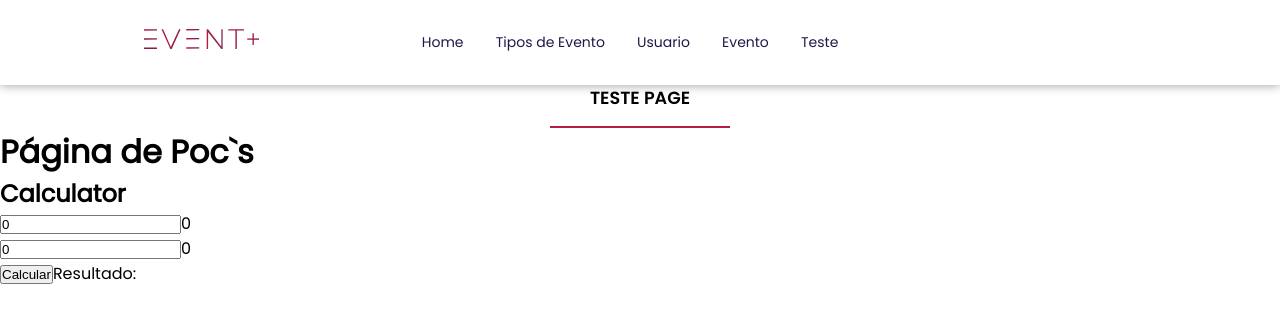
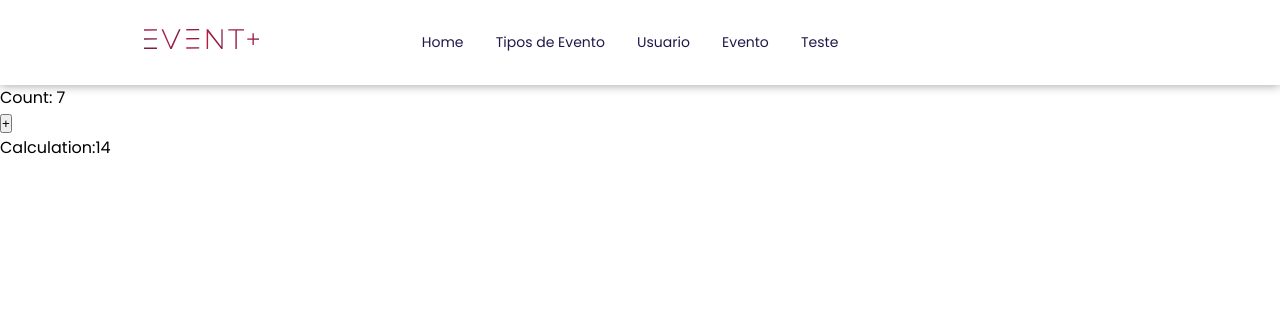
Before and after one commit to gabrielvictor0/react, a React (Create React App) app in the folder eventplus/: page /testes in a window 1280 px wide. Shown: the top 322 px of the page. Built offline with nearby package versions, Linux system fonts and the light colour scheme.

Commit message:
terminando a página home e puxando dados da api EventPlus

```diff
--- a/eventplus/package.json
+++ b/eventplus/package.json
@@ -6,6 +6,7 @@
     "@testing-library/jest-dom": "^5.17.0",
     "@testing-library/react": "^13.4.0",
     "@testing-library/user-event": "^13.5.0",
+    "axios": "^1.6.1",
     "react": "^18.2.0",
     "react-dom": "^18.2.0",
     "react-router-dom": "^6.17.0",
--- a/eventplus/src/components/NextEvent/NextEvent.css
+++ b/eventplus/src/components/NextEvent/NextEvent.css
@@ -25,6 +25,7 @@
     border: 1px solid var(--color-blue-red);
     border-radius: 5px;
     overflow: auto;
+    overflow-y: hidden;
 }
 
 .event-card__title {
--- a/eventplus/src/pages/HomePage/HomePage.css
+++ b/eventplus/src/pages/HomePage/HomePage.css
@@ -17,6 +17,6 @@
       flex-direction: row;
       flex-wrap: wrap;
       margin: 50px 0;
-      border: 1px red solid;
+      /* border: 1px red solid; */
     }
   }
--- a/eventplus/src/pages/HomePage/HomePage.jsx
+++ b/eventplus/src/pages/HomePage/HomePage.jsx
@@ -1,4 +1,4 @@
-import React from 'react';
+import React, {useEffect, useState} from 'react';
 import './HomePage.css'
 import Banner from '../../components/Banner/Banner'
 import MainContent from '../../components/Main/MainContent';
@@ -8,9 +8,28 @@ import Footer from '../../components/Footer/Footer'
 import Title from '../../components/Title/Title'
 import NextEvent from '../../components/NextEvent/NextEvent';
 import Container from '../../components/Container/Container';
+import axios from "axios";
 
 
 const HomePage = () => {
+
+    const [nextEvents, setNextEvents] = useState([]);//dados mokcdados
+    const urlLocal = 'http://localhost:5000/api'
+    //roda somente na inicialização do componente
+    useEffect( () => {
+        async function getNextEvents() {
+            try {
+                const promise = await axios.get(`${urlLocal}/Evento/ListarProximos`);
+                const dados = await promise.data;
+
+                setNextEvents(dados);//atualiza o state
+            } catch (error) {
+                alert("Deu ruim na api")
+            }
+        }
+        getNextEvents(); //roda a função
+    }, []);
+
     return (
        <div>
            <MainContent>
@@ -20,14 +39,23 @@ const HomePage = () => {
                         <Title titleText={"Proximos Eventos"}/>
 
                         <div className='events-box'>
-                            <NextEvent/>
-                            <NextEvent/>
-                            <NextEvent/>
-                            <NextEvent/>
-                            <NextEvent/>
-                            <NextEvent/>
-                            <NextEvent/>
-                            <NextEvent/>
+
+                            {
+                                nextEvents.map((e) => {
+                                    return(
+                                        <NextEvent
+                                        key={e.idEvento}
+                                        title={e.nomeEvento}
+                                        description={e.descricao}
+                                        eventDate={e.dataEvento}
+                                        idEvent={e.idEvento}
+                                    />
+                                    )
+                                })
+                            }
+
+
+
                         </div>
                     </Container>
                 </section>
--- a/eventplus/src/pages/TestePage/TestePage.jsx
+++ b/eventplus/src/pages/TestePage/TestePage.jsx
@@ -1,62 +1,21 @@
-import React, { useState } from 'react';
-import Botao from '../../components/Botao/Botao';
-import Input from '../../components/Input/Input';
-import Title from '../../components/Title/Title'
-
+import React, { useEffect, useState } from 'react';
 
 const TestePage = () => {
-    //variaveis do pai(TestePage) que será passada ao filho(Input)
-    const [n1, setN1] = useState(0);//number
-    const [n2, setN2] = useState(0);//number
-    const [total, setTotal] = useState();
+const [count, setCount] = useState(7);
+const [calculation, setCalculation] = useState(0);
 
-    function handleCalcular(e) {
-        e.preventDefault();
-        setTotal(parseFloat(n1) + parseFloat(n2));
-    }
+//executa quando o componente for montado
+//e quando o state count for alterado
+useEffect(() => {
+    setCalculation(count * 2);
+}, []);
 
     return (
-        <div>
-
-            <Title
-           titleText="Teste Page"
-           />
-
-            <h1>Página de Poc`s</h1>
-            <h2>Calculator</h2>
-
-            <form onSubmit={handleCalcular}>
-
-                <Input
-                    type="number"
-                    placeholder="Digite um numero"
-                    name="n1"
-                    id="n1"
-                    value={n1}
-                    //quando o valor mudar ou ser inserido no input, o onChange esta dando o comando para o setN1 mudar o valor da variável e gurda-la
-                    onChange={(e) => {
-                        setN1(e.target.value)
-                    }}
-                />
-                <br />
-                <Input
-                    type="number"
-                    placeholder="Digite um numero"
-                    name="n2"
-                    id="n2"
-                    value={n2}
-                    onChange={(e) => {
-                        setN2(e.target.value)
-                    }}
-                 />
-                <br />
-                <Botao textButton="Calcular" type="submit"/>
-
-                <span>Resultado: {total}</span>
-            </form>
-            {/* <p>VAlOR DO N1: {n1}</p>
-            <p>VAlOR DO N1: {n2}</p> */}
-        </div>
+        <>
+            <p>Count: {count}</p>
+            <button onClick={() => setCount((c) => c + 1)}> + </button>
+            <p>Calculation:{calculation}</p>
+        </>
     );
 };
 
```
Also changed, not shown: eventplus/src/pages/TestePage copy/TestePage.jsx (added, +63 -0 lines), eventplus/src/pages/TestePage copy/TestePage.css (added), 1 other file (tests, documents, lock files or other folders).
